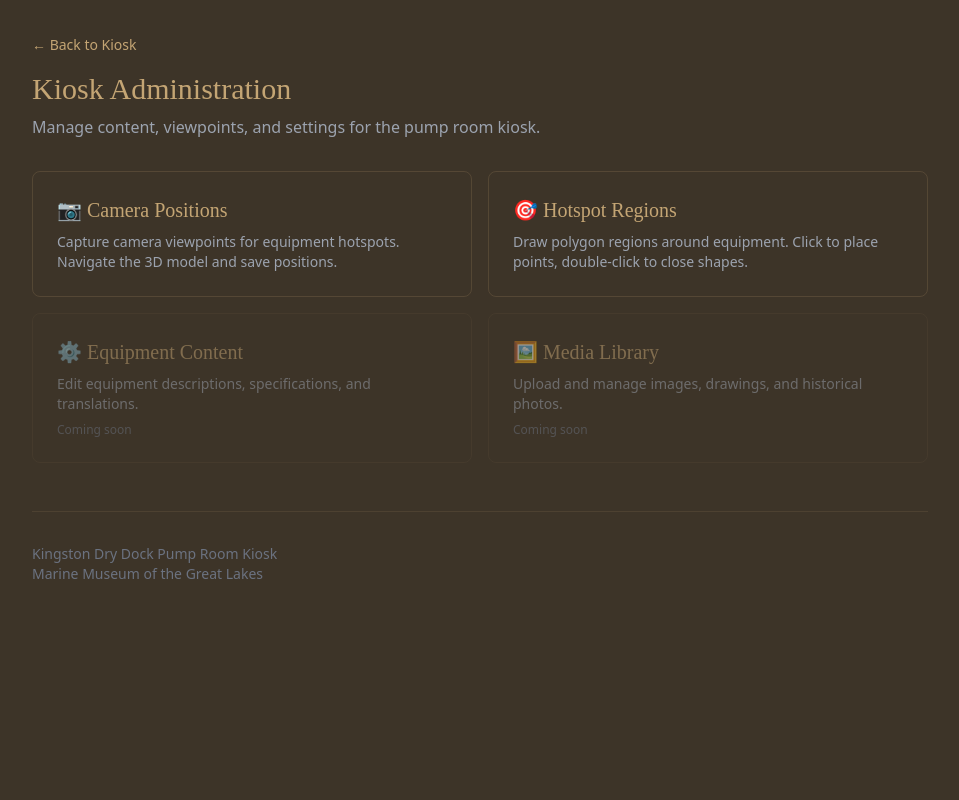
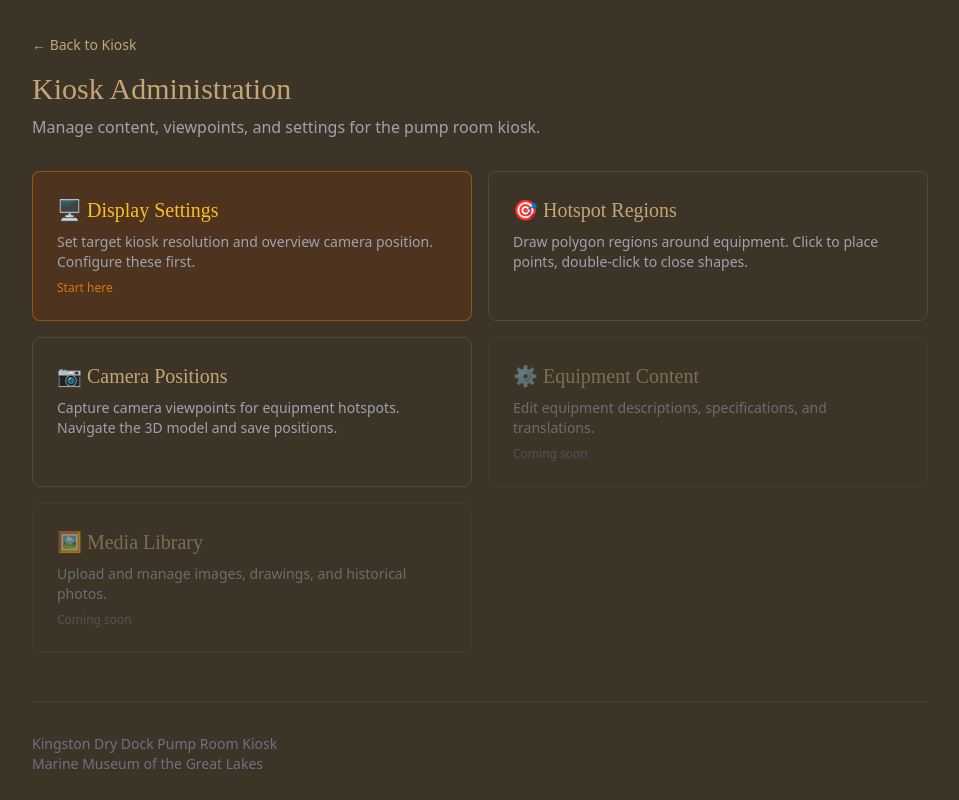
Before and after one commit to showcomm/glm-pump-room-kiosk, a React (Vite) app: page /admin in a window 1280 px wide. Shown: the whole page, without its empty margins (160-1119 px from the left). Built offline with nearby package versions, Linux system fonts and the light colour scheme; no server answers.

Commit message:
feat: Add Display Settings to admin landing page as primary option

```diff
--- a/src/components/admin/AdminLanding.tsx
+++ b/src/components/admin/AdminLanding.tsx
@@ -29,6 +29,33 @@ export default function AdminLanding() {
 
         {/* Admin Menu */}
         <div className="grid gap-4 md:grid-cols-2">
+          {/* Display Settings - FOUNDATIONAL */}
+          <Link
+            to="/admin/display-settings"
+            className="bg-amber-900/30 hover:bg-amber-900/50 border border-amber-600/50 rounded-lg p-6 transition-colors"
+          >
+            <h2 className="text-xl font-display text-amber-400 mb-2">
+              🖥️ Display Settings
+            </h2>
+            <p className="text-gray-400 text-sm">
+              Set target kiosk resolution and overview camera position. Configure these first.
+            </p>
+            <span className="text-xs text-amber-600 mt-2 block">Start here</span>
+          </Link>
+
+          {/* Hotspot Editor */}
+          <Link
+            to="/admin/hotspot-editor"
+            className="bg-museum-brown/30 hover:bg-museum-brown/50 border border-museum-accent/30 rounded-lg p-6 transition-colors"
+          >
+            <h2 className="text-xl font-display text-museum-highlight mb-2">
+              🎯 Hotspot Regions
+            </h2>
+            <p className="text-gray-400 text-sm">
+              Draw polygon regions around equipment. Click to place points, double-click to close shapes.
+            </p>
+          </Link>
+
           {/* Camera Capture */}
           <Link
             to="/admin/camera-capture"
@@ -39,19 +66,6 @@ export default function AdminLanding() {
             </h2>
             <p className="text-gray-400 text-sm">
               Capture camera viewpoints for equipment hotspots. Navigate the 3D model and save positions.
-            </p>
-          </Link>
-
-          {/* Hotspot Editor - NOW ENABLED */}
-          <Link
-            to="/admin/hotspot-editor"
-            className="bg-museum-brown/30 hover:bg-museum-brown/50 border border-museum-accent/30 rounded-lg p-6 transition-colors"
-          >
-            <h2 className="text-xl font-display text-museum-highlight mb-2">
-              🎯 Hotspot Regions
-            </h2>
-            <p className="text-gray-400 text-sm">
-              Draw polygon regions around equipment. Click to place points, double-click to close shapes.
             </p>
           </Link>
 
```
